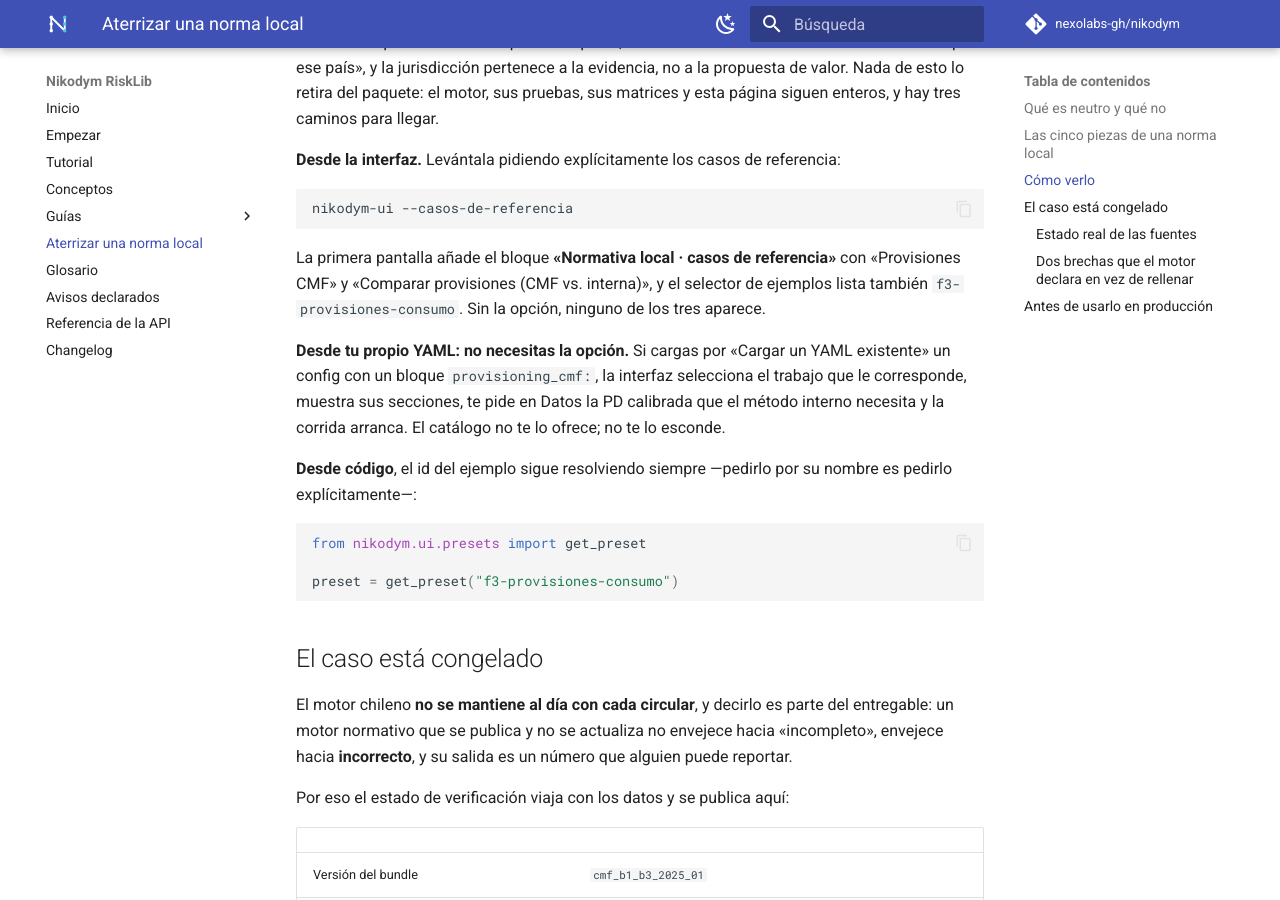
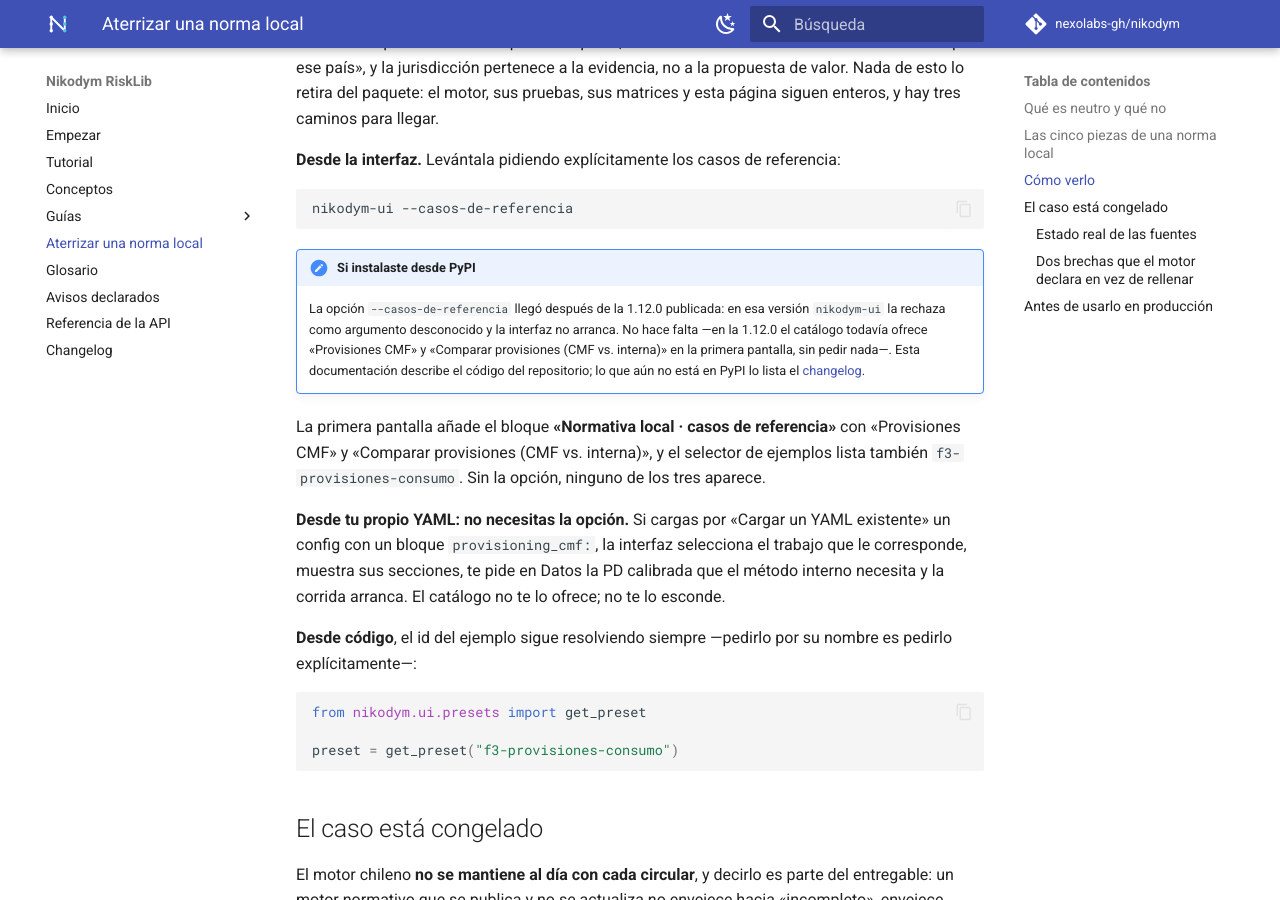
Before and after one commit to nexolabs-gh/nikodym, an MkDocs documentation site: the page built from docs_site/norma-local.md, in a window 1280 px wide and 900 px high, scrolled down 2369 px. Built offline with MkDocs 1.6.1 and Material for MkDocs 9.7.7, drawn with Linux system fonts in a browser that asks for light colours; comment, search, counter and statistics services are not loaded.

Commit message:
docs: declara que `--casos-de-referencia` no existe en la 1.12.0 publicada (hallazgo de Codex)
Primera pasada adversarial sobre `d12f729..983d1d1`: **needs-attention**, un hallazgo medium,
verificado contra el árbol antes de corregirlo y sostenido en sus dos mitades:

- `git show v1.12.0:src/nikodym/ui/__main__.py | grep -c casos-de-referencia` → **0**: el comando
  publicado rechaza la opción como argumento desconocido y la interfaz no arranca;
- `git show v1.12.0:src/nikodym/ui/jobs.py | grep -c 'jurisdiction_code": "CL"'` → **2**: en esa
  versión el catálogo todavía ofrece los dos trabajos CMF en la primera pantalla, así que la opción
  además no hace falta.

El sitio se despliega en cada push con CI verde y va por delante de PyPI, y el repo ya tiene la
convención para eso: las notas «Si instalaste desde PyPI», que el HANDOFF lleva como abierto hasta
la release. Faltaba aplicarla a las dos páginas nuevas — se añade, no se retira ninguna (retirarlas
exige un OK que esta sesión no tiene).

`docs_site/norma-local.md` gana la nota junto al comando y la tabla de opciones de
`getting-started.md` lo dice en su fila. Verificado sobre el HTML renderizado, no sólo sobre el
Markdown. `mkdocs build --strict` PASS y `site/` borrado; después, los focales de docs y copy.

Co-Authored-By: Claude Opus 5 <noreply@anthropic.com>

````diff
--- a/docs_site/norma-local.md
+++ b/docs_site/norma-local.md
@@ -81,6 +81,13 @@ caminos para llegar.
 ```bash
 nikodym-ui --casos-de-referencia
 ```
+
+!!! note "Si instalaste desde PyPI"
+    La opción `--casos-de-referencia` llegó después de la 1.12.0 publicada: en esa versión
+    `nikodym-ui` la rechaza como argumento desconocido y la interfaz no arranca. No hace falta —en
+    la 1.12.0 el catálogo todavía ofrece «Provisiones CMF» y «Comparar provisiones (CMF vs.
+    interna)» en la primera pantalla, sin pedir nada—. Esta documentación describe el código del
+    repositorio; lo que aún no está en PyPI lo lista el [changelog](changelog.md#no-publicado).
 
 La primera pantalla añade el bloque **«Normativa local · casos de referencia»** con «Provisiones
 CMF» y «Comparar provisiones (CMF vs. interna)», y el selector de ejemplos lista también
````
Also changed, not shown: docs_site/getting-started.md (+1 -1 lines).
